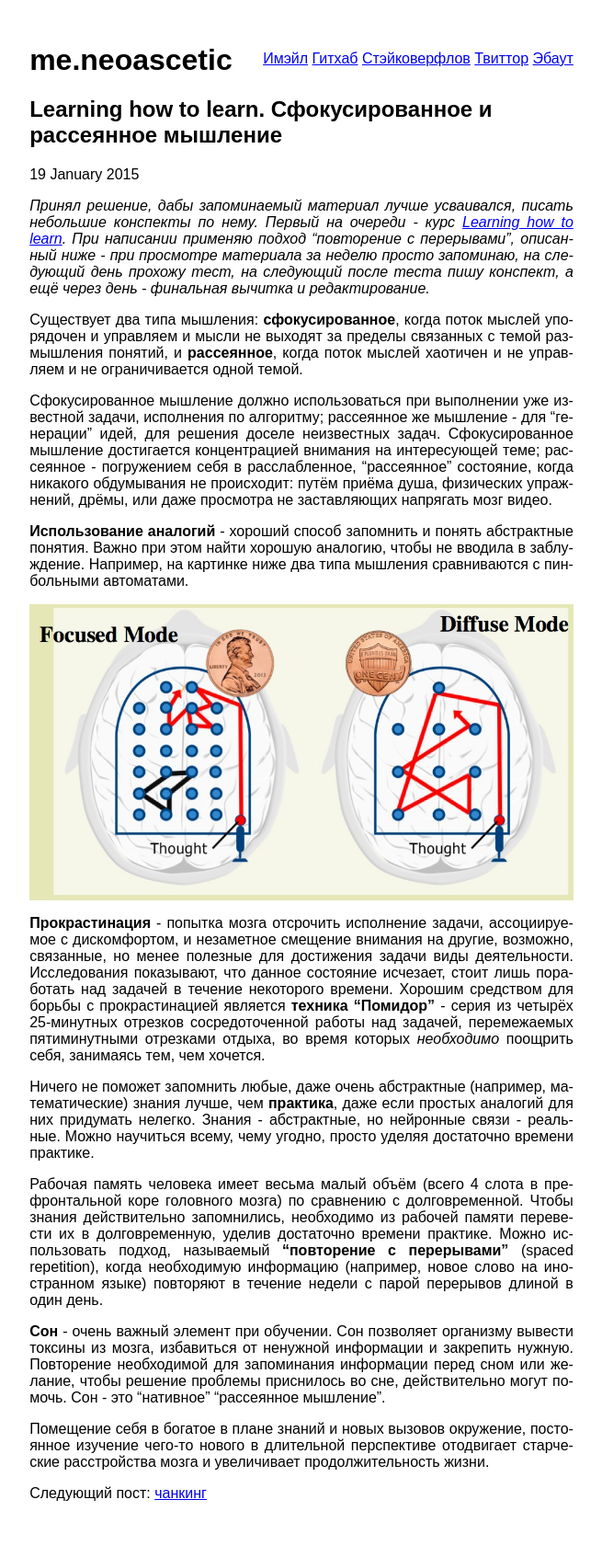
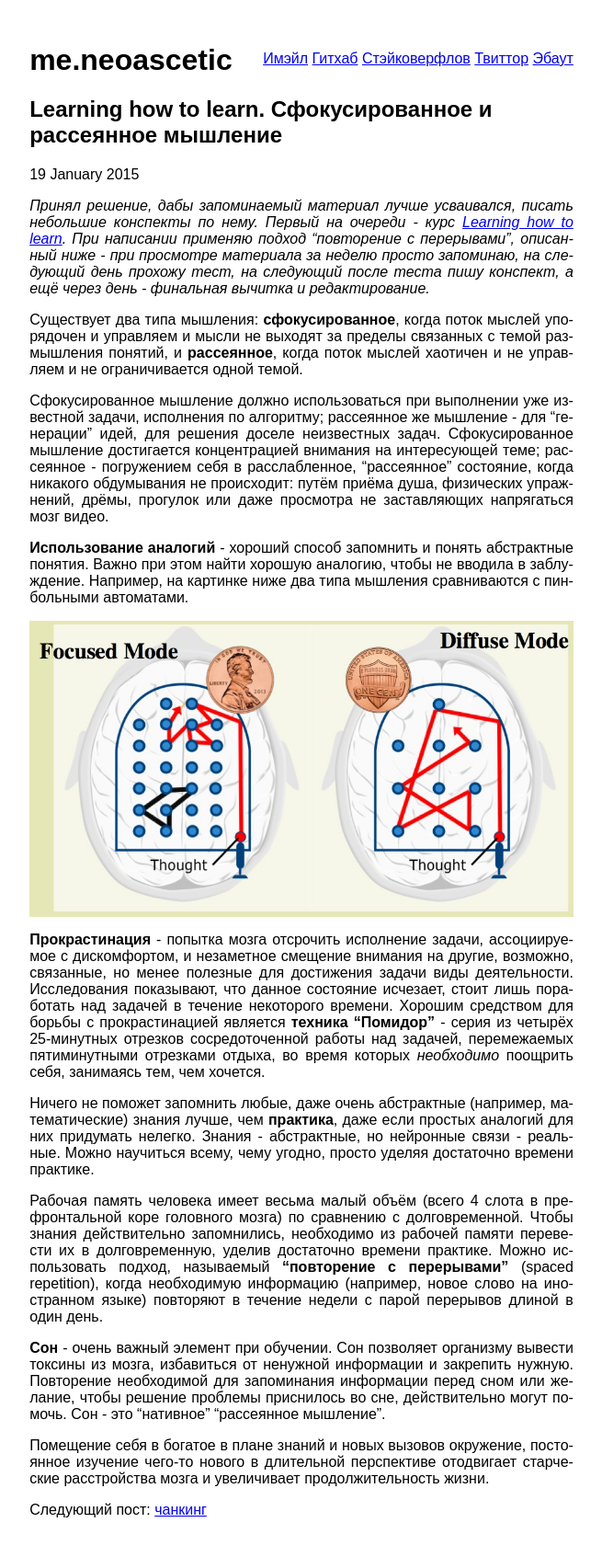
Before and after one commit to hacknug/iguides, a Jekyll site: the page built from _posts/2015-01-19-learning-how-to-learn-focused-vs-diffuse-modes.md, in a window 1280 px wide. Shown: the whole page at 92% size, without its empty margins (312-967 px from the left). Built offline with Jekyll 4.4.1, drawn with Linux system fonts in a browser that asks for light colours; Markdown is read by kramdown in place of the engine named in the settings; comment, search, counter and statistics services are not loaded; a style sheet for code colours, icons or effects is not loaded.

Commit message:
Improve learning how to learn a little bit more

```diff
--- a/_posts/2015-01-19-learning-how-to-learn-focused-vs-diffuse-modes.md
+++ b/_posts/2015-01-19-learning-how-to-learn-focused-vs-diffuse-modes.md
@@ -19,8 +19,8 @@ learn](https://www.coursera.org/course/learning). При написании пр
 для  решения доселе  неизвестных  задач.  Сфокусированное мышление  достигается
 концентрацией  внимания на  интересующей  теме; рассеянное  - погружением  себя
 в  расслабленное,   "рассеянное"  состояние,  когда  никакого   обдумывания  не
-происходит: путём приёма душа, физических упражнений, дрёмы, или даже просмотра
-не заставляющих напрягать мозг видео.
+происходит: путём приёма душа, физических  упражнений, дрёмы, прогулок или даже
+просмотра не заставляющих напрягаться мозг видео.
 
 **Использование  аналогий** -  хороший  способ запомнить  и понять  абстрактные
 понятия. Важно при этом найти хорошую аналогию, чтобы не вводила в заблуждение.
```
